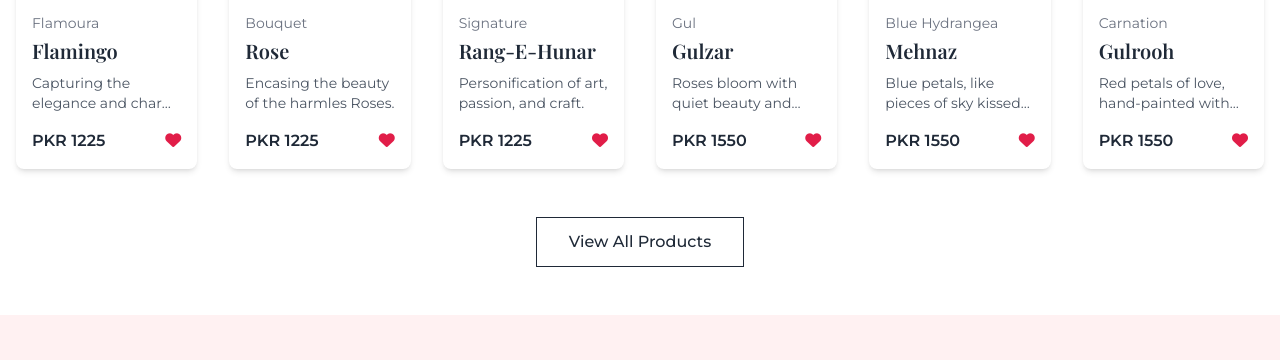
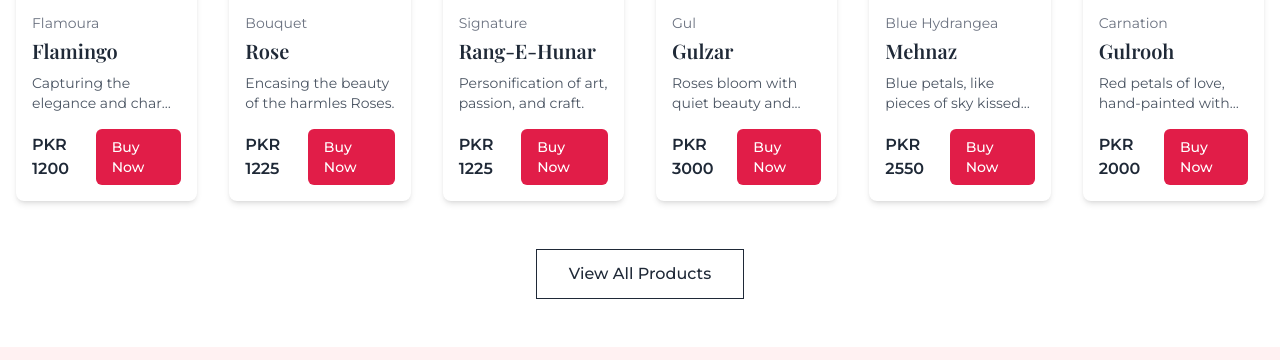
Before and after one commit to AvatarParzival/Rang-E-Hunar, a plain HTML site: page index.html in a window 1280 px wide. Shown: the part 968-1328 px from the top of the page. Drawn offline with nearby package versions, Linux system fonts and the light colour scheme.

Commit message:
Update index.html

```diff
--- a/index.html
+++ b/index.html
@@ -121,10 +121,10 @@
                     <h3 class="heading-font text-xl font-semibold mb-2">Flamingo</h3>
                     <p class="text-gray-600 text-sm mb-4 line-clamp-2">Capturing the elegance and charm of the flamingo.</p>
                     <div class="flex justify-between items-center">
-                        <span class="font-bold text-gray-800">PKR 1225</span>
-                        <button class="text-rose-600 hover:text-rose-800">
-                            <i class="fas fa-heart"></i>
-                        </button>
+                        <span class="font-bold text-gray-800">PKR 1200</span>
+            <a href="https://example.com/buy-now" class="bg-rose-600 hover:bg-rose-800 text-white px-4 py-2 rounded-md text-sm font-medium transition duration-300">
+                Buy Now
+            </a>
                     </div>
                 </div>
             </div>
@@ -145,9 +145,9 @@
                     <p class="text-gray-600 text-sm mb-4 line-clamp-2">Encasing the beauty of the harmles Roses.</p>
                     <div class="flex justify-between items-center">
                         <span class="font-bold text-gray-800">PKR 1225</span>
-                        <button class="text-rose-600 hover:text-rose-800">
-                            <i class="fas fa-heart"></i>
-                        </button>
+                    <a href="https://example.com/buy-now" class="bg-rose-600 hover:bg-rose-800 text-white px-4 py-2 rounded-md text-sm font-medium transition duration-300">
+                Buy Now
+                    </a>
                     </div>
                 </div>
             </div>
@@ -166,9 +166,9 @@
                     <p class="text-gray-600 text-sm mb-4 line-clamp-2">Personification of art, passion, and craft.</p>
                     <div class="flex justify-between items-center">
                         <span class="font-bold text-gray-800">PKR 1225</span>
-                        <button class="text-rose-600 hover:text-rose-800">
-                            <i class="fas fa-heart"></i>
-                        </button>
+                    <a href="https://example.com/buy-now" class="bg-rose-600 hover:bg-rose-800 text-white px-4 py-2 rounded-md text-sm font-medium transition duration-300">
+                Buy Now
+                    </a>
                     </div>
                 </div>
             </div>
@@ -186,10 +186,10 @@
                     <h3 class="heading-font text-xl font-semibold mb-2">Gulzar</h3>
                     <p class="text-gray-600 text-sm mb-4 line-clamp-2">Roses bloom with quiet beauty and bold color.</p>
                     <div class="flex justify-between items-center">
-                        <span class="font-bold text-gray-800">PKR 1550</span>
-                        <button class="text-rose-600 hover:text-rose-800">
-                            <i class="fas fa-heart"></i>
-                        </button>
+                        <span class="font-bold text-gray-800">PKR 3000</span>
+                    <a href="https://example.com/buy-now" class="bg-rose-600 hover:bg-rose-800 text-white px-4 py-2 rounded-md text-sm font-medium transition duration-300">
+                Buy Now
+                    </a>
                     </div>
                 </div>
             </div>
@@ -204,10 +204,10 @@
         <h3 class="heading-font text-xl font-semibold mb-2">Mehnaz</h3>
         <p class="text-gray-600 text-sm mb-4 line-clamp-2">Blue petals, like pieces of sky kissed by silence.</p>
         <div class="flex justify-between items-center">
-            <span class="font-bold text-gray-800">PKR 1550</span>
-            <button class="text-rose-600 hover:text-rose-800">
-                <i class="fas fa-heart"></i>
-            </button>
+            <span class="font-bold text-gray-800">PKR 2550</span>
+                    <a href="https://example.com/buy-now" class="bg-rose-600 hover:bg-rose-800 text-white px-4 py-2 rounded-md text-sm font-medium transition duration-300">
+                Buy Now
+                    </a>
         </div>
     </div>
 </div>
@@ -222,10 +222,10 @@
         <h3 class="heading-font text-xl font-semibold mb-2">Gulrooh</h3>
         <p class="text-gray-600 text-sm mb-4 line-clamp-2">Red petals of love, hand-painted with grace.</p>
         <div class="flex justify-between items-center">
-            <span class="font-bold text-gray-800">PKR 1550</span>
-            <button class="text-rose-600 hover:text-rose-800">
-                <i class="fas fa-heart"></i>
-            </button>
+            <span class="font-bold text-gray-800">PKR 2000</span>
+                    <a href="https://example.com/buy-now" class="bg-rose-600 hover:bg-rose-800 text-white px-4 py-2 rounded-md text-sm font-medium transition duration-300">
+                Buy Now
+                    </a>
         </div>
     </div>
 </div>
```
